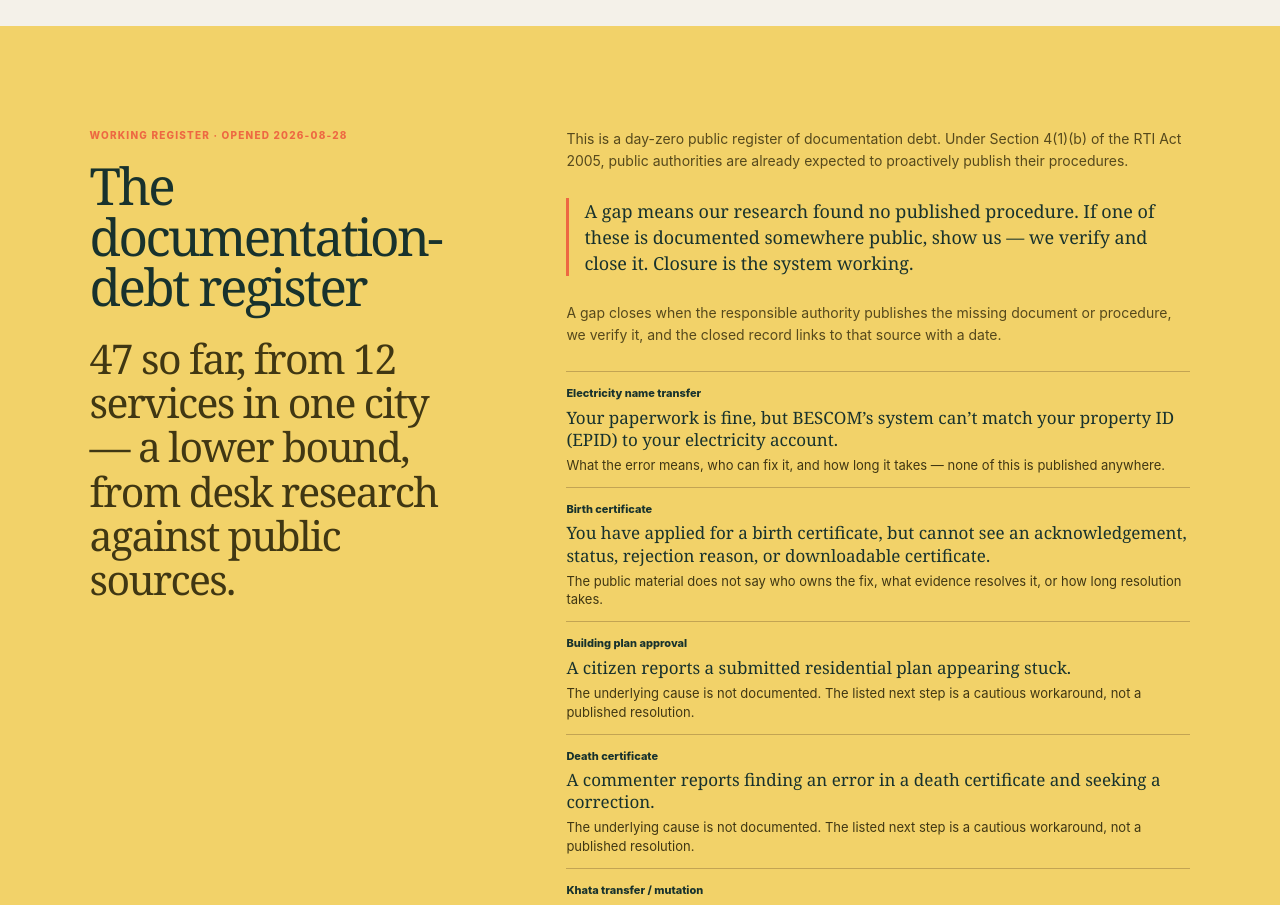
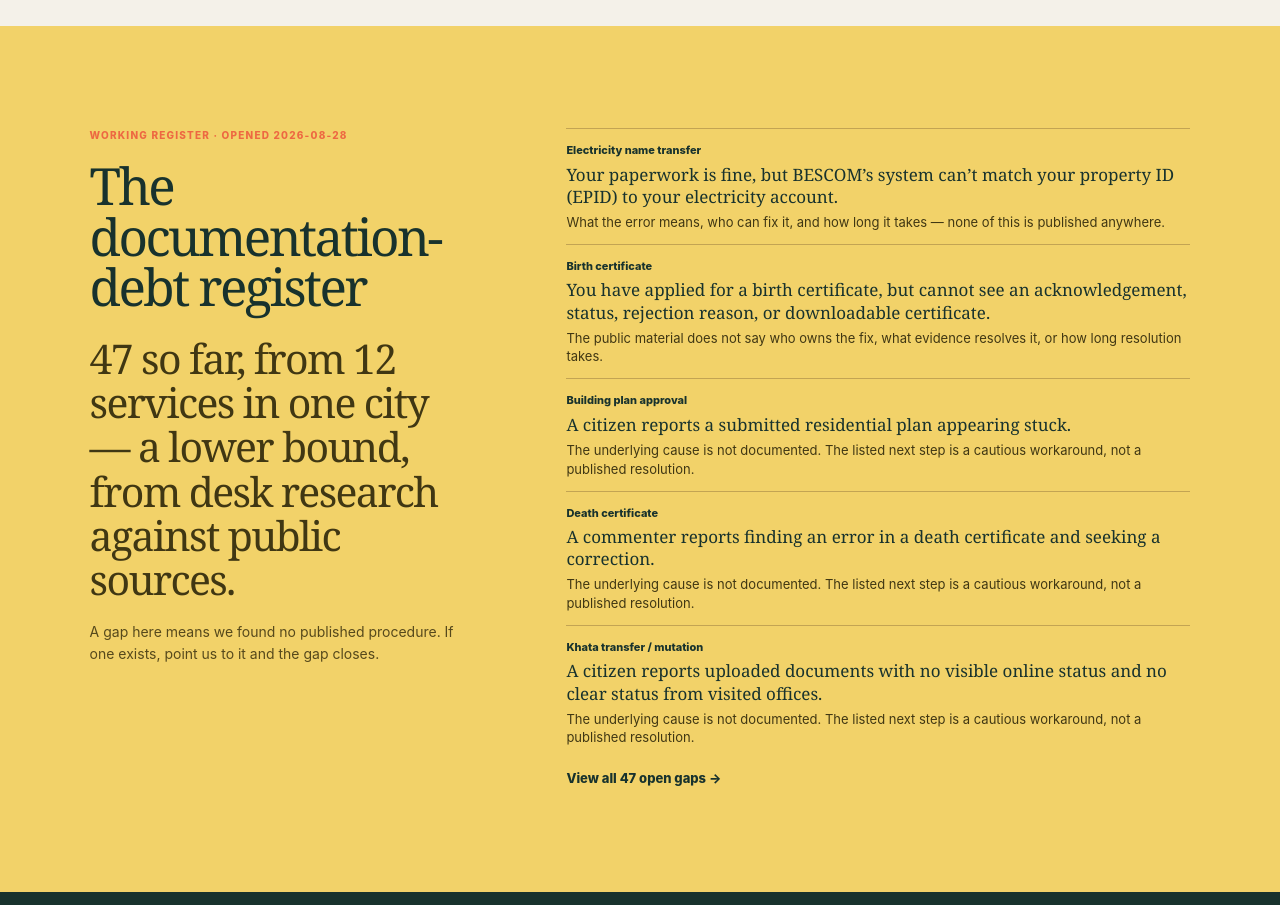
Before and after one commit to salmanneedsajob/public-service-dependency-atlas, a Next.js app: page / in a window 1280 px wide. Shown: the part 1000-1905 px from the top of the page. Built offline with nearby package versions, Linux system fonts and the light colour scheme.

Commit message:
fix: trim register introduction copy

```diff
--- a/app/agencies/page.tsx
+++ b/app/agencies/page.tsx
@@ -15,7 +15,7 @@ export default function AgenciesPage() {
 
   return (
     <main className="agency-page"><header className="site-header"><Link className="wordmark" href="/">Public service dependency atlas</Link><nav aria-label="Page navigation"><Link href="/register">Gap register</Link><Link href="/">Atlas</Link></nav><span className="schema-pill">Publish-this checklist</span></header>
-      <section className="agency-hero"><p className="eyebrow">A constructive one-pager</p><h1>For the agencies named here</h1><p>Every item in this register can be made easier for citizens by publishing one clear, current procedure. That is the cheapest possible fix: publish a document, close a gap.</p><Link className="primary-link" href="/register">View the public register <span>→</span></Link></section>
+      <section className="agency-hero"><p className="eyebrow">A constructive one-pager</p><h1>For the agencies named here</h1><p>Every item in this register can be made easier for citizens by publishing one clear, current procedure. That is the cheapest possible fix: publish a document, close a gap. Under Section 4(1)(b) of the RTI Act 2005, public authorities are already expected to proactively publish their procedures.</p><Link className="primary-link" href="/register">View the public register <span>→</span></Link></section>
       <section className="agency-checklist"><div className="section-heading"><p className="step-label">Publish-this checklist</p><h2>{register.length} procedures to make visible</h2></div>{[...groups.values()].sort((a, b) => a.name.localeCompare(b.name)).map((group) => <article key={group.name}><div><a href={group.url} rel="noreferrer" target="_blank">{group.name} ↗</a><span>{group.records.length} open gap{group.records.length === 1 ? '' : 's'}</span></div><ul>{group.records.map((record) => <li key={record.slug}><Link href={`/register/${record.slug}`}>{record.systemicFix}</Link></li>)}</ul></article>)}</section>
       <footer className="footer"><div className="footer-title"><span>Practical next step</span><h2>Publish a document.<br />Close a gap.</h2></div><div className="footer-copy"><p>The register is intended as a constructive checklist. Its records preserve the evidence and the precise piece of documentation that would make a public journey more usable.</p></div></footer>
     </main>
--- a/app/globals.css
+++ b/app/globals.css
@@ -133,8 +133,8 @@ h1 {
 .atlas-gap-count { margin: 12px 0 0; color: var(--orange); font-family: Georgia, serif; font-size: clamp(74px, 11vw, 156px); font-weight: 500; line-height: .78; letter-spacing: -.08em; }
 .atlas-gap-rollup h2 { max-width: 540px; margin: 18px 0 0; font-family: Georgia, serif; font-size: clamp(34px, 4vw, 58px); font-weight: 500; line-height: .98; letter-spacing: -.05em; }
 .register-tally { max-width: 550px; margin: 25px 0 0; color: #403713; font-family: Georgia, serif; font-size: clamp(27px, 3.2vw, 47px); font-weight: 500; line-height: 1.08; letter-spacing: -.04em; }
+.landing-register-note { max-width: 500px; margin: 20px 0 0; color: #56491c; font-size: 14px; line-height: 1.55; }
 .atlas-gap-rollup > div:last-child > p { max-width: 650px; margin: 0 0 26px; color: #56491c; font-size: 14px; line-height: 1.55; }
-.atlas-gap-rollup > div:last-child > .falsifiability-line { border-left: 3px solid var(--orange); padding-left: 15px; color: var(--ink); font-family: Georgia, serif; font-size: 18px; line-height: 1.45; }
 .atlas-gap-rollup ul { display: grid; gap: 12px; margin: 0; padding: 0; list-style: none; }
 .atlas-gap-rollup li { display: grid; gap: 5px; border-top: 1px solid rgba(53, 26, 18, .25); padding-top: 13px; }
 .atlas-gap-rollup li a { width: max-content; color: var(--ink); font-size: 11px; font-weight: 850; text-decoration-thickness: 2px; text-underline-offset: 3px; }
--- a/app/page.tsx
+++ b/app/page.tsx
@@ -47,11 +47,9 @@ export default function AtlasHome() {
           <p className="step-label">Working register · opened {registerOpenedOn}</p>
           <h2 id="atlas-gap-heading">The documentation-debt register</h2>
           <p className="register-tally">{register.length} so far, from {atlasServices.length} services in one city — a lower bound, from desk research against public sources.</p>
+          <p className="landing-register-note">A gap here means we found no published procedure. If one exists, point us to it and the gap closes.</p>
         </div>
         <div>
-          <p>This is a day-zero public register of documentation debt. Under Section 4(1)(b) of the RTI Act 2005, public authorities are already expected to proactively publish their procedures.</p>
-          <p className="falsifiability-line">A gap means our research found no published procedure. If one of these is documented somewhere public, show us — we verify and close it. Closure is the system working.</p>
-          <p>A gap closes when the responsible authority publishes the missing document or procedure, we verify it, and the closed record links to that source with a date.</p>
           <ul>
             {headlineGaps.map(({ service, gap }) => {
               const record = register.find((item) => item.service.id === service.id && item.id === gap.id);
```
